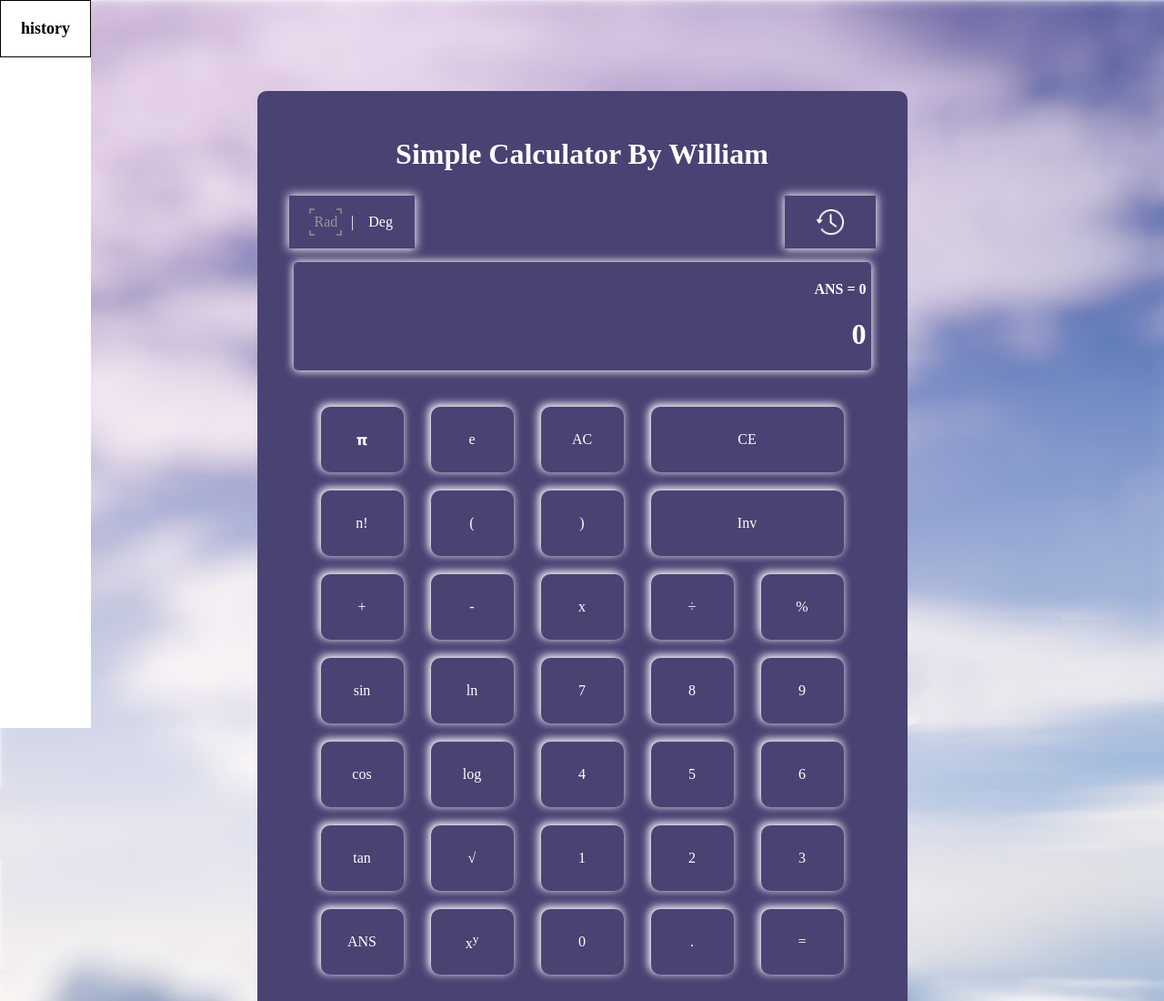
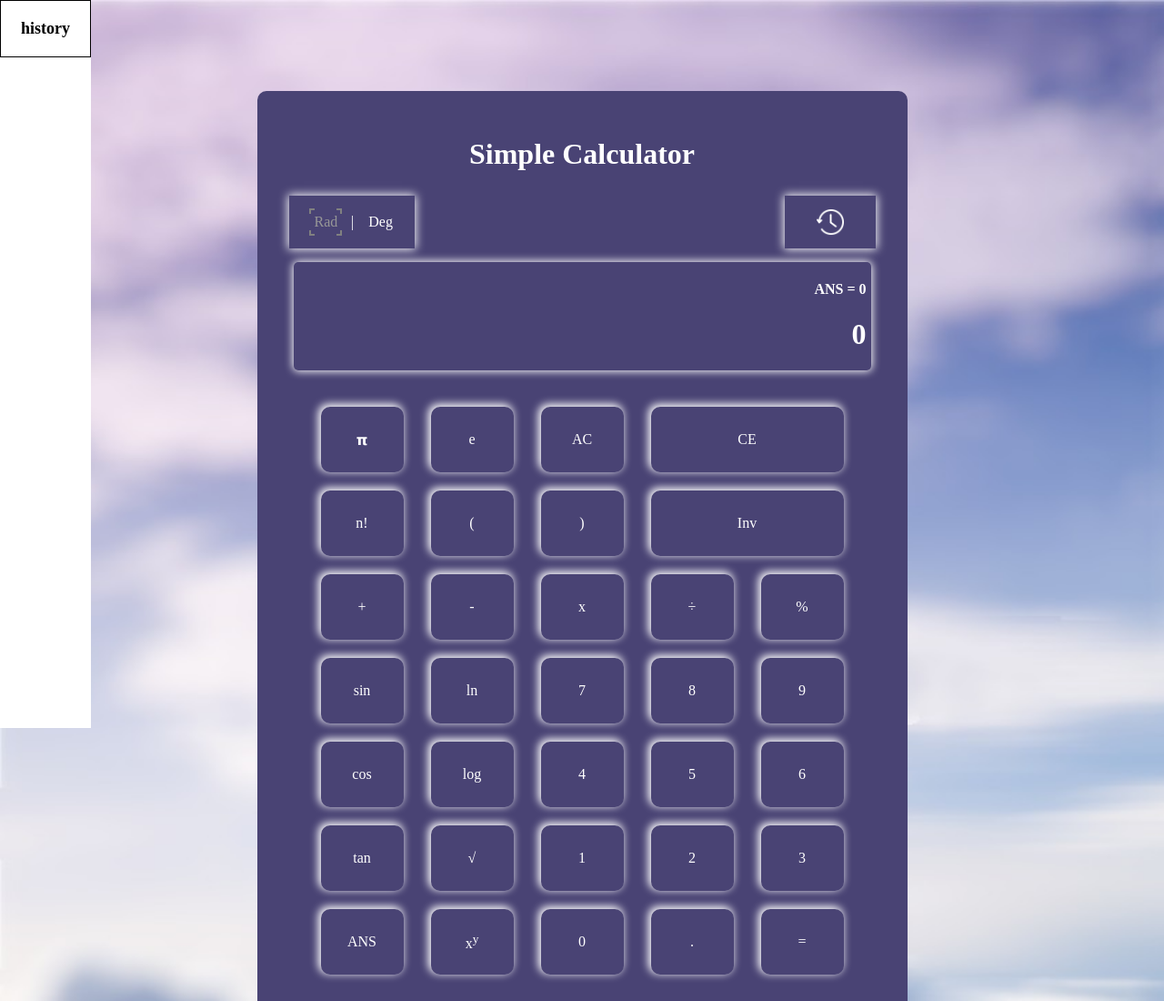
Before and after one commit to WAICCZ/Simple-Calculator, a plain HTML site: page index.html in a window 1280 px wide. Shown: the top 1100 px of the page at 91% size. Drawn offline with Linux system fonts and the light colour scheme.

Commit message:
Update index.html

```diff
--- a/index.html
+++ b/index.html
@@ -9,7 +9,7 @@
   <body>
     <div class="historyhint"><h1>history</h1></div>
     <div class="simple-calculator">
-      <h1>Simple Calculator By William</h1>
+      <h1>Simple Calculator</h1>
       <div class="effect">
         <div class="RD">
           <p>
```
